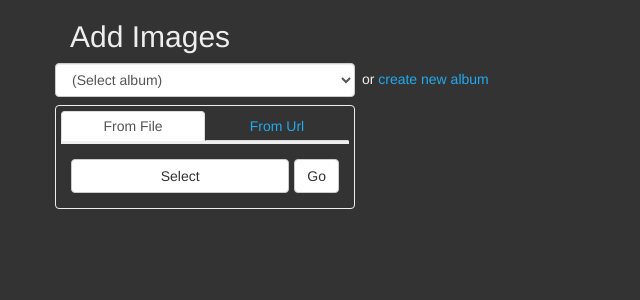
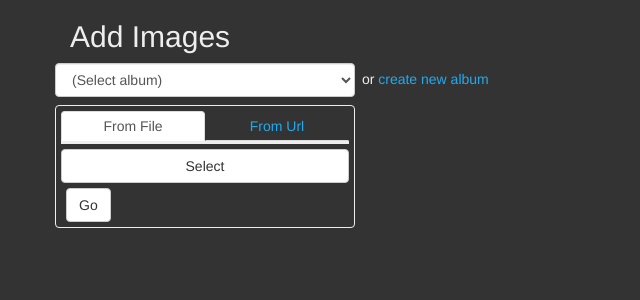
Before and after one commit to ErinCall/catsnap, a Flask app: template catsnap/web/templates/add.html.jinja in a window 1280 px wide. Shown: the part 60-360 px from the top of the page, without its empty margins (0-640 px from the left). Run offline with Flask 2, Linux system fonts and the light colour scheme; the template is opened without the code that fills it, so the values that code supplies are empty; parts of the project's set-up code (start-up, migrations or seed data) failed here and were passed over; some libraries are stand-ins or nearby versions.

Commit message:
[partial]  I don't know what these changes are

```diff
--- a/catsnap/web/public/css/layout.css
+++ b/catsnap/web/public/css/layout.css
@@ -82,11 +82,11 @@ a form {
 .file-upload {
     position: relative;
     overflow: hidden;
-    margin: 10px;
+    /*margin: 10px;*/
 }
 
 .url-upload {
-    margin: 10px;
+    /*margin: 10px;*/
 }
 
 input, label.btn {
@@ -95,9 +95,6 @@ input, label.btn {
 .input {
     overflow: hidden;
     padding-right: 5px;
-}
-.upload input[type="submit"] {
-    float: right;
 }
 .input input[type="text"], label.btn {
     width: 100%;
--- a/catsnap/web/templates/add.html.jinja
+++ b/catsnap/web/templates/add.html.jinja
@@ -36,7 +36,7 @@
 
     <section class="row">
         <article class="image-control">
-            <form method="post" action="{{ url_for('add') }}" enctype="multipart/form-data" >
+            <form method="post" action="{{ url_for('add') }}" enctype="multipart/form-data" class="form-inline">
                 <ul class="nav nav-tabs nav-justified" role="tablist">
                     <li class="active">
                         <a href="#file-upload" role="tab" data-toggle="tab">From File</a>
@@ -47,18 +47,18 @@
                 </ul>
                 <div class="tab-content">
                     <div class="tab-pane upload url-upload" id="url-upload">
+                        <span class="input">
+                            <input type="text" name="url" id="url" class="form-control">
+                        </span>
                         <input type="submit" value="Go" class="btn btn-default" name="url-submit">
-                        <div class="input">
-                            <input type="text" name="url" id="url" class="form-control">
-                        </div>
                     </div>
 
                     <div class="tab-pane active upload file-upload" id="file-upload">
-                        <input type="submit" value="Go" class="btn btn-default" name="file-submit">
-                        <div class="input">
+                        <span class="input">
                             <label class="btn btn-default" for="file">Select</label>
                             <input type="file" id="file[]" name="file[]" multiple>
-                        </div>
+                        </span>
+                        <input type="submit" value="Go" class="btn btn-default" name="file-submit">
                     </div>
                 </div>
             </form>
```
